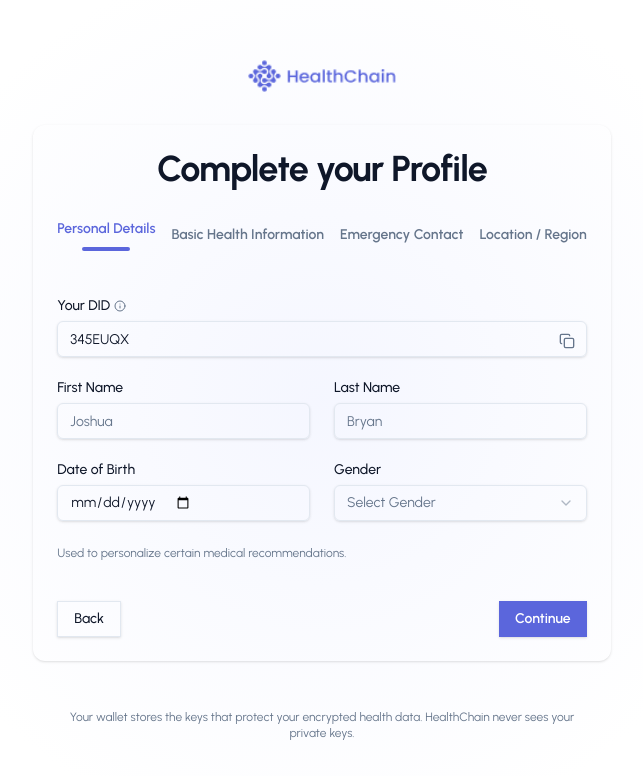
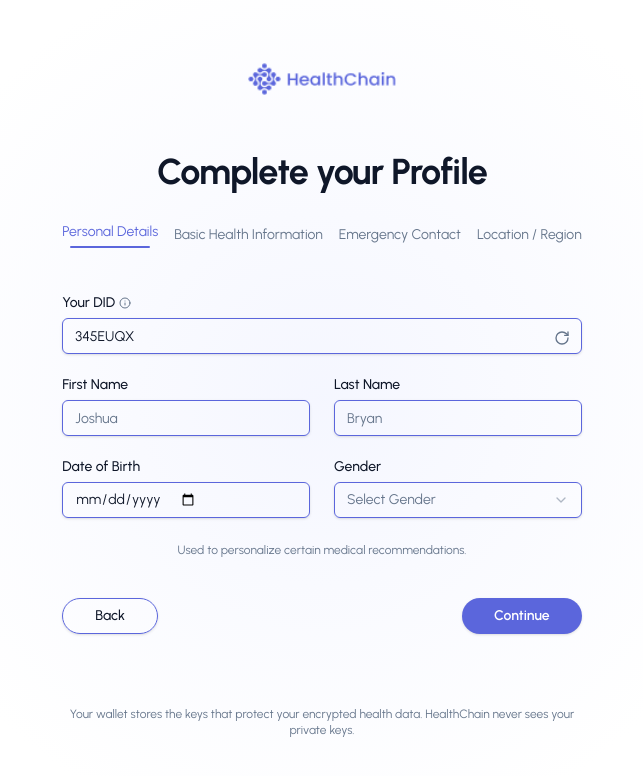
Before and after one commit to Cardano-HealthChain/Frontend-PWA, a Next.js app: page /sign-up/complete-profile in a window 1280 px wide. Shown: the top 776 px of the page, without its empty margins (318-961 px from the left). Built offline with nearby package versions, Linux system fonts and the light colour scheme.

Commit message:
onboarding continued

```diff
--- a/src/app/(auth)/sign-up/complete-profile/_components/HealthInfoForm.tsx
+++ b/src/app/(auth)/sign-up/complete-profile/_components/HealthInfoForm.tsx
@@ -31,6 +31,7 @@ const conditionOptions = [
 
 export function HealthInfoForm() {
   const [bloodType, setBloodType] = React.useState("");
+  const [genoType, setGenoType] = React.useState("");
   const [allergies, setAllergies] = React.useState<string[]>([
     "penicillin",
     "latex",
@@ -45,10 +46,10 @@ export function HealthInfoForm() {
       <div className="grid gap-2">
         <Label htmlFor="blood-type">Blood Type</Label>
         <Select onValueChange={setBloodType}>
-          <SelectTrigger id="blood-type">
+          <SelectTrigger className="border-primary" id="blood-type">
             <SelectValue placeholder="Select Blood Type" />
           </SelectTrigger>
-          <SelectContent>
+          <SelectContent className="bg-white">
             <SelectItem value="A+">A+</SelectItem>
             <SelectItem value="A-">A-</SelectItem>
             <SelectItem value="B+">B+</SelectItem>
@@ -69,11 +70,11 @@ export function HealthInfoForm() {
 
       <div className="grid gap-2">
         <Label htmlFor="genotype">Genotype</Label>
-        <Select>
-          <SelectTrigger id="genotype">
+        <Select onValueChange={setGenoType}>
+          <SelectTrigger className="border-primary" id="genotype">
             <SelectValue placeholder="Select Genotype" />
           </SelectTrigger>
-          <SelectContent>
+          <SelectContent className="bg-white">
             <SelectItem value="AA">AA</SelectItem>
             <SelectItem value="AS">AS</SelectItem>
             <SelectItem value="SS">SS</SelectItem>
@@ -81,6 +82,11 @@ export function HealthInfoForm() {
             <SelectItem value="unknown">I don't know</SelectItem>
           </SelectContent>
         </Select>
+        {genoType === "unknown" && (
+          <p className="text-xs text-muted-foreground">
+            You can update this later after a clinic visit.
+          </p>
+        )}
       </div>
 
       <div className="grid gap-2 md:col-span-2">
--- a/src/app/(auth)/sign-up/complete-profile/_components/PersonalDetailsForm.tsx
+++ b/src/app/(auth)/sign-up/complete-profile/_components/PersonalDetailsForm.tsx
@@ -10,12 +10,12 @@ import {
   SelectValue,
 } from "@/components/ui/select";
 import { Button } from "@/components/ui/button";
-import { Copy, Info } from "lucide-react";
+import { RotateCw, Info } from "lucide-react";
 import * as React from "react";
 
 export function PersonalDetailsForm() {
   return (
-    <div className="grid grid-cols-1 gap-6 md:grid-cols-2">
+    <div className="grid grid-cols-1 gap-6 md:grid-cols-2 max-w-xl">
       <div className="grid gap-2 md:col-span-2">
         <Label htmlFor="did" className="flex items-center gap-1">
           Your DID <Info className="h-3 w-3 text-muted-foreground" />
@@ -26,39 +26,48 @@ export function PersonalDetailsForm() {
             type="text"
             defaultValue="345EUQX"
             readOnly
-            className="pr-10"
+            className="pr-10 border-primary"
           />
           <Button
             variant="ghost"
             size="icon"
             className="absolute right-1 top-1 h-8 w-8 text-muted-foreground"
           >
-            <Copy className="h-4 w-4" />
+            <RotateCw className="h-4 w-4" />
           </Button>
         </div>
       </div>
 
       <div className="grid gap-2">
         <Label htmlFor="first-name">First Name</Label>
-        <Input id="first-name" placeholder="Joshua" />
+        <Input
+          id="first-name"
+          placeholder="Joshua"
+          className="border-primary"
+        />
       </div>
       <div className="grid gap-2">
         <Label htmlFor="last-name">Last Name</Label>
-        <Input id="last-name" placeholder="Bryan" />
+        <Input id="last-name" placeholder="Bryan" className="border-primary" />
       </div>
 
       <div className="grid gap-2">
         <Label htmlFor="dob">Date of Birth</Label>
-        <Input id="dob" type="date" placeholder="02/12/2000" />
+        <Input
+          id="dob"
+          type="date"
+          placeholder="02/12/2000"
+          className="border-primary flex justify-between"
+        />
       </div>
 
       <div className="grid gap-2">
         <Label htmlFor="gender">Gender</Label>
         <Select>
-          <SelectTrigger id="gender">
+          <SelectTrigger className="border-primary" id="gender">
             <SelectValue placeholder="Select Gender" />
           </SelectTrigger>
-          <SelectContent>
+          <SelectContent className="bg-white">
             <SelectItem value="male">Male</SelectItem>
             <SelectItem value="female">Female</SelectItem>
             <SelectItem value="prefer-not-to-say">Prefer not to say</SelectItem>
@@ -66,9 +75,9 @@ export function PersonalDetailsForm() {
         </Select>
       </div>
 
-      <p className="text-xs text-muted-foreground md:col-span-2">
+      <p className="text-xs text-center text-muted-foreground md:col-span-2">
         Used to personalize certain medical recommendations.
       </p>
     </div>
-  );
+  )
 }
--- a/src/app/(auth)/sign-up/complete-profile/page.tsx
+++ b/src/app/(auth)/sign-up/complete-profile/page.tsx
@@ -54,7 +54,7 @@ export default function CompleteProfilePage() {
           Complete your Profile
         </CardTitle>
         <CardDescription>
-          <nav className="mt-6 flex items-center justify-center gap-4">
+         <nav className="mt-6 flex items-center justify-center gap-4">
             {steps.map((step) => (
               <div
                 key={step.id}
@@ -65,16 +65,16 @@ export default function CompleteProfilePage() {
                     : "text-muted-foreground"
                 )}
               >
-                <span className="text-sm font-semibold">{step.name}</span>
+                <span className="text-sm">{step.name}</span>
                 {step.id === currentStep && (
-                  <div className="mt-2 h-1 w-12 rounded-full bg-primary" />
+                  <div className="mt-1 h-0.5 w-20 rounded-full bg-primary" />
                 )}
               </div>
             ))}
           </nav>
         </CardDescription>
       </CardHeader>
-      <CardContent className="mt-6">
+      <CardContent className="mt-6 max-w-xl">
         {/* Render the correct form based on the current step */}
         {currentStep === 1 && <PersonalDetailsForm />}
         {currentStep === 2 && <HealthInfoForm />}
@@ -83,10 +83,10 @@ export default function CompleteProfilePage() {
 
         {/* Navigation Buttons */}
         <div className="mt-10 flex justify-between">
-          <Button variant="outline" onClick={handleBack}>
+          <Button size="full" variant="outline" className="border-primary" onClick={handleBack}>
             Back
           </Button>
-          <Button className="font-semibold" onClick={handleNext}>
+          <Button size="full" className="font-semibold" onClick={handleNext}>
             {currentStep === 4 ? "Finish" : "Continue"}
           </Button>
         </div>
--- a/src/app/(auth)/sign-up/page.tsx
+++ b/src/app/(auth)/sign-up/page.tsx
@@ -68,7 +68,7 @@ export default function SignUpPage() {
 
   return (
     <div className="flex flex-col items-center">
-      <Card className="w-full max-w-4xl border-0">
+      <Card className="w-full bg-transparent max-w-4xl border-0">
         <CardHeader className="text-center">
           <CardTitle className="text-3xl font-bold">Choose your Role</CardTitle>
           <CardDescription>
@@ -115,7 +115,7 @@ export default function SignUpPage() {
                 <ul className="mt-6 flex flex-col gap-3">
                   {role.features.map((feature) => (
                     <li key={feature} className="flex items-start gap-2">
-                      <CircleCheck className="h-5 w-5 flex-shrink-0 fill-primary" />
+                      <CircleCheck className="h-5 w-5 flex-shrink-0 text-white fill-primary" />
                       <span className="text-sm font-medium">{feature}</span>
                     </li>
                   ))}
@@ -126,7 +126,7 @@ export default function SignUpPage() {
         </CardContent>
       </Card>
       <Button
-        size="lg"
+        size="full"
         className="mt-8 w-full max-w-md font-semibold"
         onClick={handleContinue}
       >
--- a/src/app/(auth)/sign-up/resident/page.tsx
+++ b/src/app/(auth)/sign-up/resident/page.tsx
@@ -26,7 +26,7 @@ export default function ResidentSignUpPage() {
   }
 
   return (
-    <Card className="w-full max-w-2xl border-none">
+    <Card className="w-full bg-transparent border-none">
       <CardHeader className="text-center">
         <CardTitle className="text-2xl lg:text-4xl font-bold">
           Register as a Resident
@@ -36,7 +36,7 @@ export default function ResidentSignUpPage() {
           onboarding.
         </CardDescription>
       </CardHeader>
-      <CardContent className="grid gap-6">
+      <CardContent className="grid gap-6 max-w-xl">
         <div className="grid gap-2">
           <Label htmlFor="did" className="flex items-center gap-1">
             Your DID <Info className="h-3 w-3 text-muted-foreground" />
--- a/src/components/ui/card.tsx
+++ b/src/components/ui/card.tsx
@@ -9,7 +9,7 @@ const Card = React.forwardRef<
   <div
     ref={ref}
     className={cn(
-      "rounded-xl border bg-card text-card-foreground shadow",
+      "rounded-xl border bg-card text-card-foreground",
       className
     )}
     {...props}
--- a/src/components/ui/multi-select.tsx
+++ b/src/components/ui/multi-select.tsx
@@ -25,6 +25,7 @@ interface MultiSelectProps {
   onChange: React.Dispatch<React.SetStateAction<string[]>>
   className?: string
   placeholder?: string
+  createText?: string
 }
 
 export function MultiSelect({
@@ -32,7 +33,8 @@ export function MultiSelect({
   selected,
   onChange,
   className,
-  placeholder = "Add...",
+  placeholder = "Select...",
+  createText = "Add item",
 }: MultiSelectProps) {
   const [open, setOpen] = React.useState(false)
   const [inputValue, setInputValue] = React.useState("")
@@ -65,7 +67,9 @@ export function MultiSelect({
           >
             {options.find((o) => o.value === value)?.label || value}
             <button
-                aria-label={`Remove selected item ${options.find((o) => o.value === value)?.label || value}`}
+              aria-label={`Remove selected item ${
+                options.find((o) => o.value === value)?.label || value
+              }`}
               className="rounded-full outline-none ring-offset-background focus:ring-2 focus:ring-ring focus:ring-offset-2"
               onClick={() => removeSelectable(value)}
             >
```
